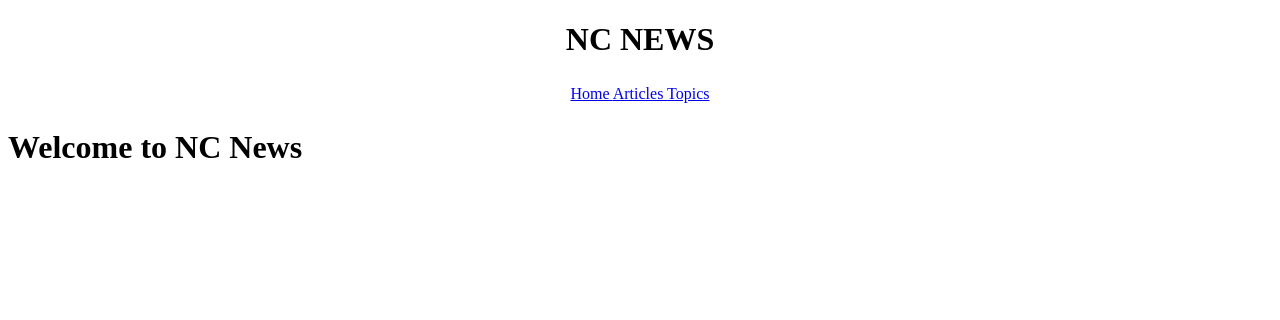
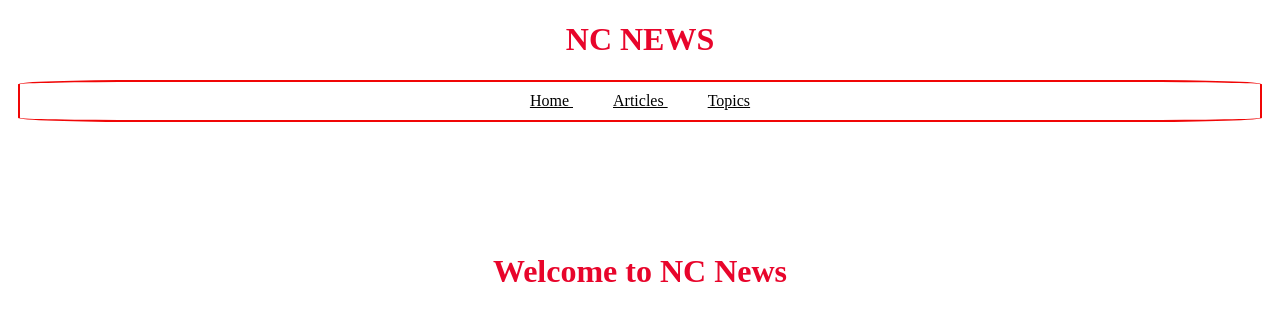
Before and after one commit to benmccarrick/nc-news-project-fe, a React (Vite) app: page / in a window 1280 px wide. Shown: the top 320 px of the page. Built offline with nearby package versions, Linux system fonts and the light colour scheme.

Commit message:
sorting articles with queries

```diff
--- a/src/components/ArticleList.jsx
+++ b/src/components/ArticleList.jsx
@@ -2,21 +2,43 @@ import React, { useEffect, useState } from 'react';
 import { getArticles } from '../utils';
 import ArticleCard from './ArticleCard'
 import Loading from './Loading';
+import { useSearchParams } from 'react-router-dom';
 
 const ArticleList = () => {
     const [currentArticles, setCurrentArticles] = useState([]);
     const [isLoading, setIsLoading] = useState(true);
+    const [searchParams, setSearchParams] = useSearchParams();
+
+    const sortByQuery = searchParams.get('sort_by');
+    const orderQuery = searchParams.get('order_by');
+
+    const setSortBy = (sort_by) => {
+        const newParams = new URLSearchParams(searchParams);
+        newParams.set('sort_by', sort_by)
+        setSearchParams(newParams)
+    }
+
+    const setSortOrder = (order) => {
+        const newParams = new URLSearchParams(searchParams);
+        newParams.set('order_by', order);
+        setSearchParams(newParams);
+      };
 
     useEffect(() => {
         setIsLoading(true)
-        getArticles().then((allArticles) => {
+        getArticles(sortByQuery, orderQuery).then((allArticles) => {
             setCurrentArticles(allArticles);
             setIsLoading(false);
         })
-    }, []);
+    }, [sortByQuery, orderQuery]);
 
     return isLoading ? <Loading/> : (
         <div>
+           <button onClick={() => setSortBy('created_at')}>Sort by Date</button>
+           <button onClick={() => setSortBy('votes')}>Sort by Votes</button>
+           <button onClick={() => setSortBy('comment_count')}>Sort by Comment Count</button>
+           <button onClick={() => setSortOrder('ASC')}>Ascending</button>
+           <button onClick={() => setSortOrder('DESC')}>Descending</button>
             {currentArticles.map((article) => {
                 return <ArticleCard key={article.article_id} article={article}/>
             })}
--- a/src/components/Header.jsx
+++ b/src/components/Header.jsx
@@ -7,9 +7,9 @@ const Header = () => {
         <div>
         <h1 className='header'>NC NEWS</h1>
         <nav className='nav-bar'>
-            <Link to="/">Home </Link>
-            <Link to="/articles">Articles </Link>
-            <Link to="/topics">Topics </Link>
+            <Link className='nav-bar-link' to="/">Home </Link>
+            <Link className='nav-bar-link' to="/articles">Articles </Link>
+            <Link className='nav-bar-link' to="/topics">Topics </Link>
         </nav>
         </div>
     );
--- a/src/components/HomePage.jsx
+++ b/src/components/HomePage.jsx
@@ -3,7 +3,7 @@ import React from 'react';
 const HomePage = () => {
 
     return (
-        <div>
+        <div className='home-page'>
             <h1>Welcome to NC News</h1>
         </div>
     );
--- a/src/index.css
+++ b/src/index.css
@@ -1,11 +1,25 @@
 @media only screen and (min-width: 320px) {
+    .home-page{
+        text-align: center;
+        padding: 100px;
+        color: #e8052b;
+    }
     .header{
         text-align: center;
+        color: #e8052b;
     }
 
     .nav-bar{
         text-align: center;
-        padding: 5px;
+        padding: 10px;
+        margin: 10px;
+        border: 2px solid rgb(240, 6, 6);
+        border-radius: 10%;
+    }
+
+    .nav-bar-link{
+        margin: 20px;
+        color: #000000;
     }
 
     .article-img {
--- a/src/utils.js
+++ b/src/utils.js
@@ -4,8 +4,8 @@ const ncNewsApi = axios.create({
   baseURL: "https://nc-news-project-djbv.onrender.com",
 });
 
-export const getArticles = () => {
-  return ncNewsApi.get("/api/articles").then(({ data }) => {
+export const getArticles = (sortBy, orderBy) => {
+  return ncNewsApi.get("/api/articles", {params: {sort_by: sortBy, order_by: orderBy}}).then(({ data }) => {
     return data.articles;
   });
 };
```
